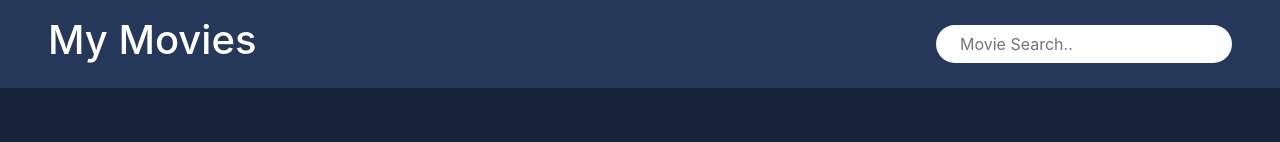
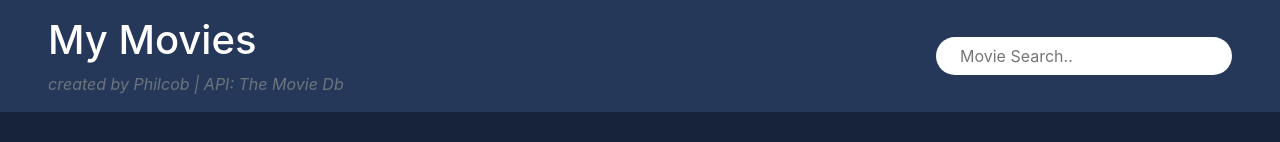
Before and after one commit to pjguitar15/react-movie-app, a React (Create React App) app: page / in a window 1280 px wide. Shown: the top 142 px of the page. Built offline with nearby package versions, Linux system fonts and the light colour scheme; no server answers.

Commit message:
added subtitle

```diff
--- a/src/components/NavbarComponent.jsx
+++ b/src/components/NavbarComponent.jsx
@@ -3,7 +3,12 @@ import React from 'react'
 const NavbarComponent = ({ submitHandler, searchTerm, setSearchTerm }) => {
   return (
     <div className='NavbarComponent'>
-      <h1>My Movies</h1>
+      <div>
+        <h1>My Movies</h1>
+        <div className='text-secondary font-italic'>
+          created by Philcob | API: The Movie Db
+        </div>
+      </div>
       <form onSubmit={submitHandler}>
         <input
           value={searchTerm}
```
